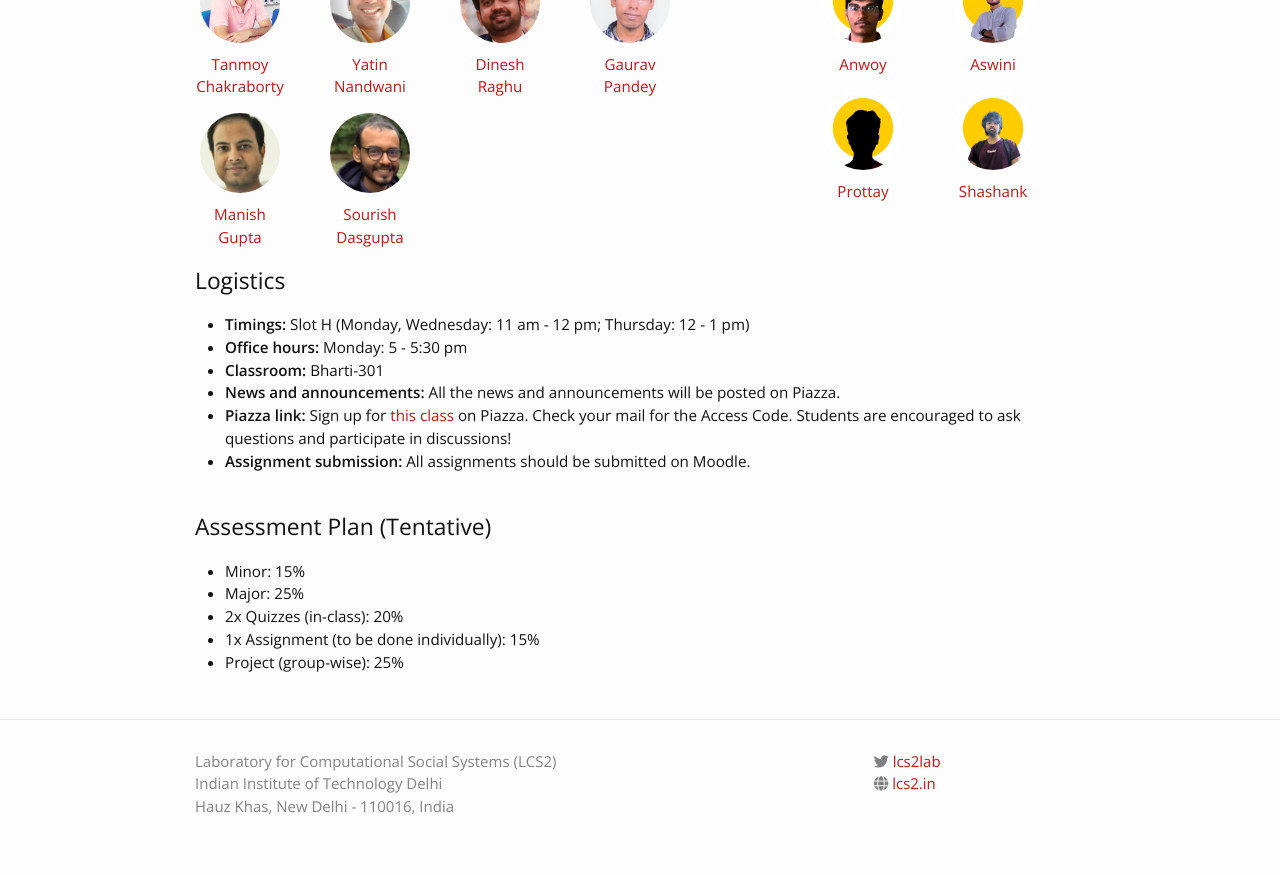
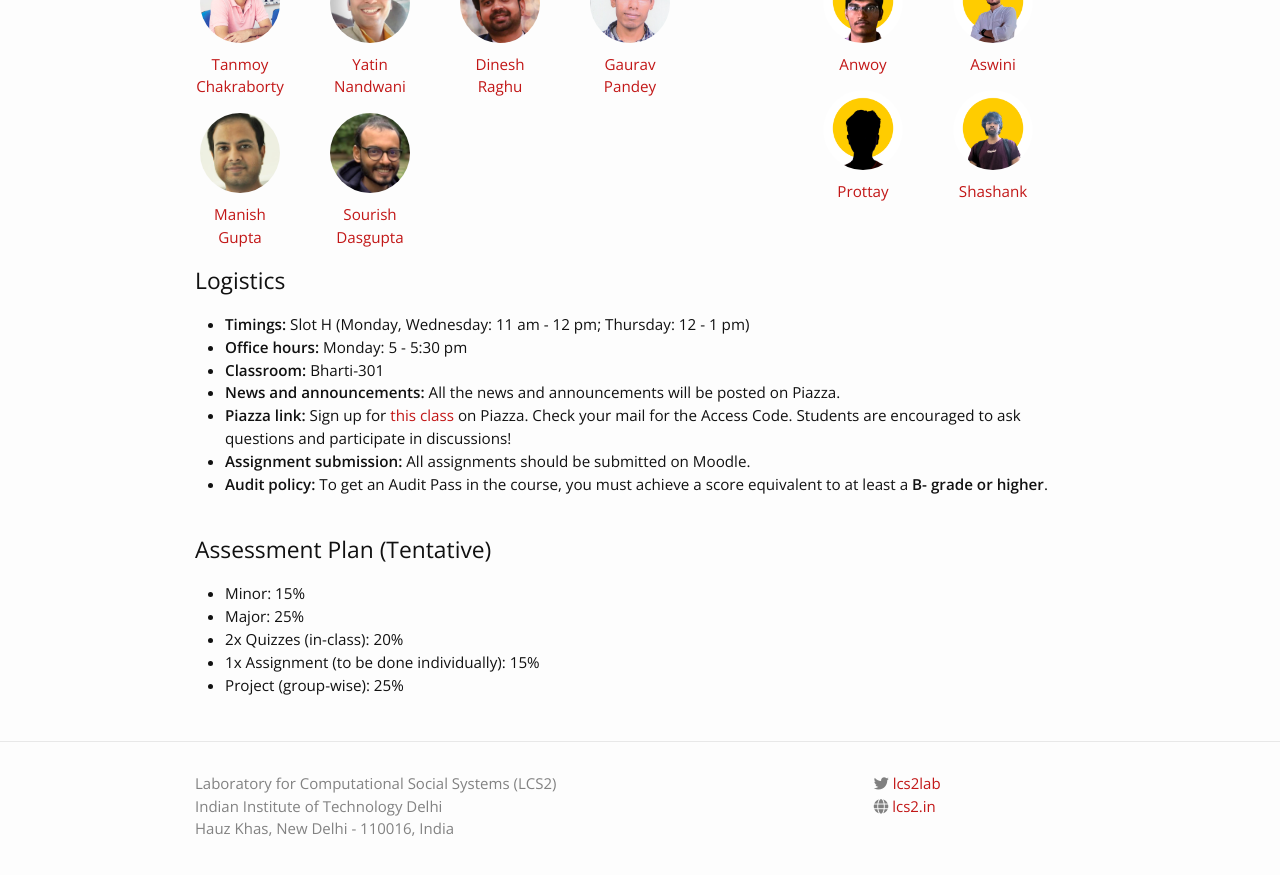
Before and after one commit to lcs2-iitd/ELL8299-2501, a Jekyll site: the page built from index.md, in a window 1280 px wide and 900 px high, scrolled down 1176 px. Shown: the top 875 px of the window. Built offline with Jekyll 4.4.1, drawn with Linux system fonts in a browser that asks for light colours; nearby versions of some CDN libraries.

Commit message:
Update home.html

```diff
--- a/_layouts/home.html
+++ b/_layouts/home.html
@@ -91,6 +91,7 @@ layout: default
             <li><b>Piazza link:</b> Sign up for <a href="https://piazza.com/iit_delhi/fall2025/ail861ell8299">this
                     class</a> on Piazza. Check your mail for the Access Code. Students are encouraged to ask questions and participate in discussions!</li>
             <li><b>Assignment submission:</b> All assignments should be submitted on Moodle.</li>
+            <li><b>Audit policy:</b> To get an Audit Pass in the course, you must achieve a score equivalent to at least a <b>B- grade or higher</b>.</li>
             <!-- <li><b>YouTube link:</b> The lecture recordings are uploaded on <a
                     href="https://www.youtube.com/@lablcs2">this YouTube channel</a>.</li> -->
         </ul>
```
